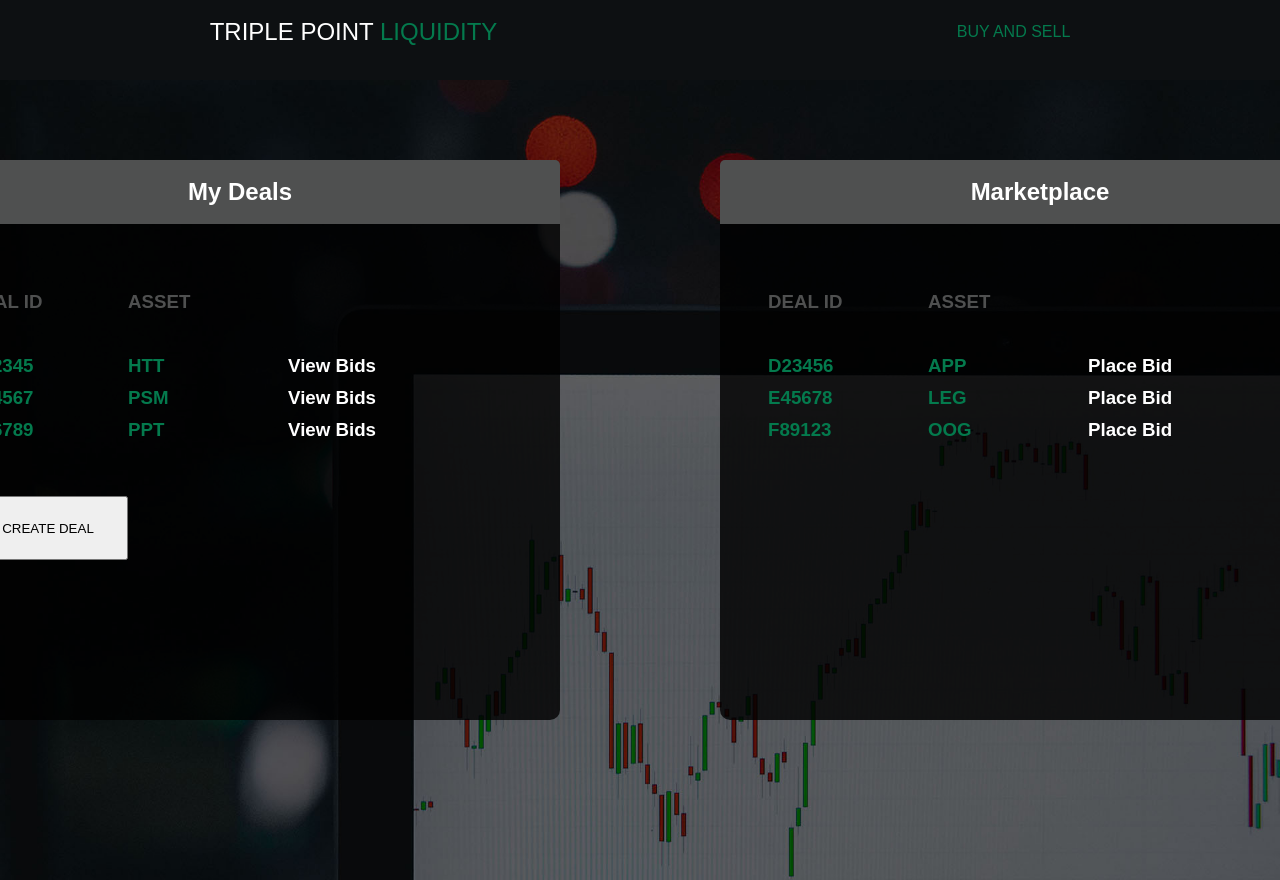
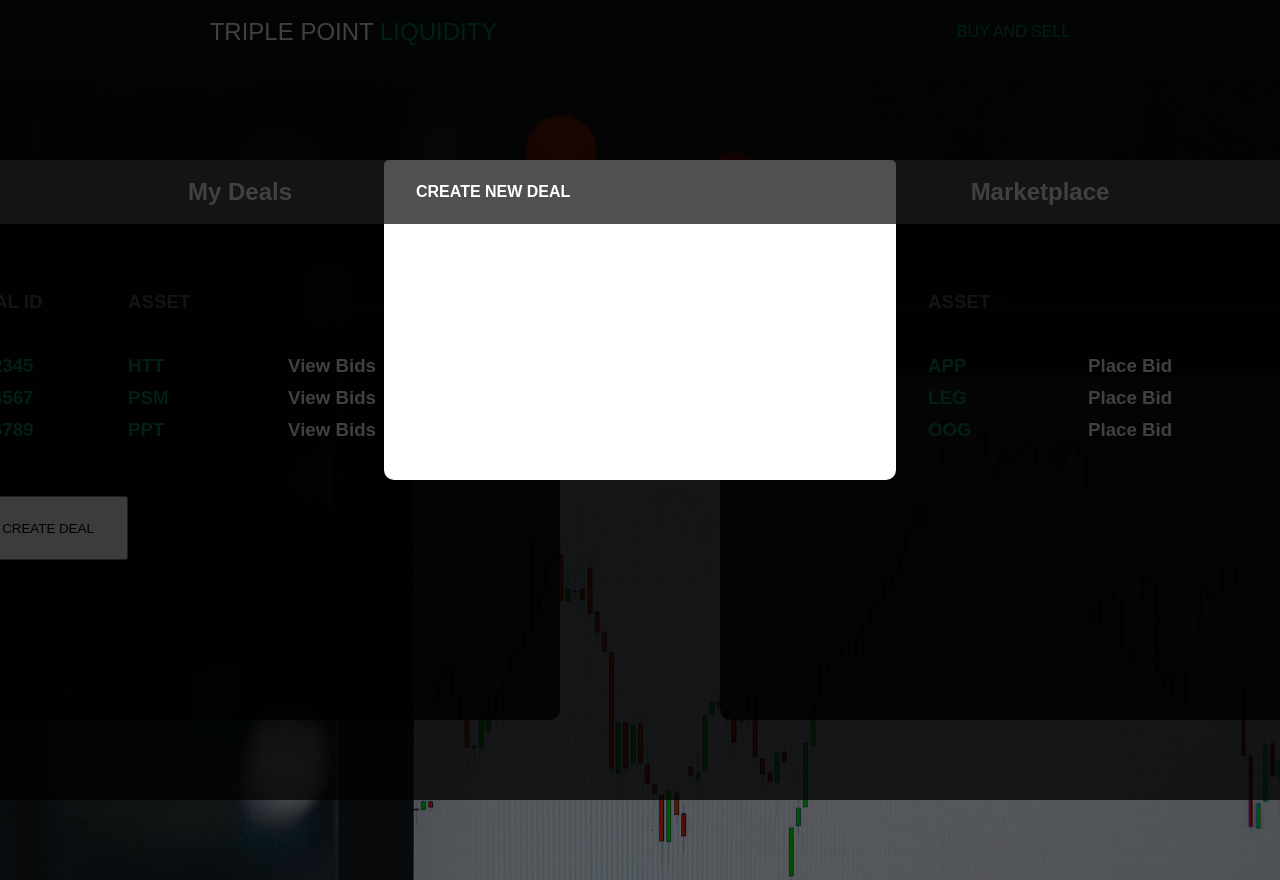
Before and after one commit to chriswillsflannery/tpl-typescript, a React (Create React App) app: page /buyandsell in a window 1280 px wide. Shown: the top 880 px of the page. Built offline with nearby package versions, Linux system fonts and the light colour scheme.

Commit message:
begun work on modal

```diff
--- /dev/null
+++ b/src/components/Backdrop.css
@@ -0,0 +1,9 @@
+.backdrop {
+  position: fixed;
+  top: 0;
+  left: 0;
+  height: 100vh;
+  width: 100%;
+  background: rgba(0, 0, 0, 0.75);
+  z-index: 2;
+}
--- /dev/null
+++ b/src/components/Backdrop.tsx
@@ -0,0 +1,7 @@
+import React from 'react';
+
+import './Backdrop.css';
+
+const Backdrop = (props: any) => <div className="backdrop"></div>;
+
+export default Backdrop;
--- /dev/null
+++ b/src/components/Modal.css
@@ -0,0 +1,32 @@
+
+.modal {
+  position: fixed;
+  top: 20vh;
+  left: 50%;
+  transform: translate(-50%, 0);
+  height: 20rem;
+  width: 40%;
+  background: white;
+  opacity: 1;
+  z-index: 3;
+  border-radius: 10px;
+}
+
+.modal-header {
+  display: flex;
+  justify-content: flex-start;
+  align-items: center;
+  width: 100%;
+  height: 4rem;
+  background-color: var(--grey);
+  color: black;
+  z-index: 4;
+  border-top-left-radius: 5px;
+  border-top-right-radius: 5px;
+}
+
+.modal-header h4 {
+  margin-left: 2rem;
+  color: white;
+  text-transform: uppercase;
+}
--- /dev/null
+++ b/src/components/Modal.tsx
@@ -0,0 +1,13 @@
+import React from 'react';
+
+import './Modal.css';
+
+const Modal = (props: any) => (
+  <div className="modal">
+    <div className="modal-header">
+      <h4>CREATE NEW DEAL</h4>
+    </div>
+  </div>
+);
+
+export default Modal;
--- a/src/components/buyGrid.tsx
+++ b/src/components/buyGrid.tsx
@@ -45,7 +45,7 @@ const BuyGrid: React.FC<Props> = (props) => {
           <div className="info-line createNew">
             <button onClick={() => {
               console.log('hit');
-              props.create(true)
+              // props.create(true)
             }}>CREATE DEAL</button>
           </div>}
       </div>
--- a/src/components/buyandsell.css
+++ b/src/components/buyandsell.css
@@ -69,3 +69,15 @@
   text-decoration: none;
   color: var(--grey);
 }
+
+
+.testModal {
+  position: fixed;
+  top: 0;
+  left: 0;
+  opacity: .8;
+  z-index: 2;
+  background-color: black;
+  width: 100%;
+  height: 100vh;
+}
--- a/src/components/buyandsell.tsx
+++ b/src/components/buyandsell.tsx
@@ -1,6 +1,8 @@
 import React, { useState, useReducer } from 'react';
 import BuyGrid from './buyGrid';
-import CreateModal from '../modal/createModal';
+import Backdrop from './Backdrop';
+import Modal from './Modal';
+// import CreateModal from '../modal/createModal';
 import './buyandsell.css';
 
 const initialState = {
@@ -49,19 +51,31 @@ function reducer(state: any, action: any) {
 
 const BuyAndSell: React.FC = () => {
   const [state, dispatch] = useReducer(reducer, initialState);
-  const [createModal, setCreateModal] = useState(false);
+  const [creating, setCreating] = useState(true);
+  // const [createModal, setCreateModal] = useState(false);
+
+  // const removeModal = () => {
+  //   setCreateModal(false);
+  // }
 
   return (
     <>
-      {createModal &&
-        <CreateModal
-          create={() => dispatch({ type: 'setMyDeals' })} />}
+      {/* {createModal &&
+        (
+          <>
+            <CreateModal create={() => dispatch({ type: 'setMyDeals' })} /> />
+            <div className="testModal" onClick={removeModal}></div>
+          </>
+        )} */}
+      {creating && <Modal />}
+      {creating && <Backdrop />}
       <div className="buyandsell">
         <BuyGrid
           name="My Deals"
           view="View Bids"
           state={state.deals}
-          create={setCreateModal} />
+        // create={setCreateModal}
+        />
         <BuyGrid
           name="Marketplace"
           view="Place Bid"
--- a/src/modal/createModal.tsx
+++ /dev/null
@@ -1,16 +0,0 @@
-import React from 'react';
-import './createModal';
-
-interface Props {
-  create: any;
-}
-
-const CreateModal: React.FC<Props> = (props) => {
-  return (
-    <div className="createModal">
-      <h1 style={{ color: 'white' }}>hifaefawegawegweg</h1>
-    </div>
-  )
-}
-
-export default CreateModal;
```
Also changed, not shown: src/modal/createModal.css (deleted, +0 -9 lines).
